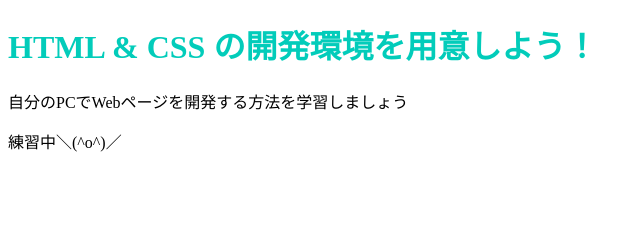
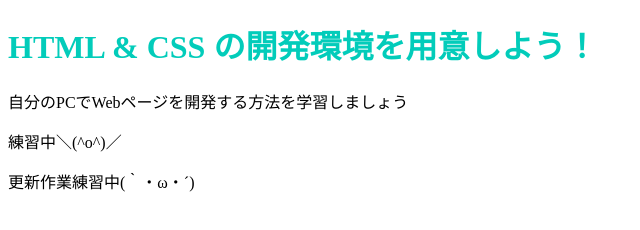
Before and after one commit to masamizaru/prog-8, a plain HTML site: page index.html in a window 1280 px wide. Shown: the whole page, without its empty margins (0-640 px from the left). Drawn offline with Linux system fonts and the light colour scheme.

Commit message:
Update index.html

```diff
--- a/index.html
+++ b/index.html
@@ -9,5 +9,6 @@
     <h1 class="title">HTML & CSS の開発環境を用意しよう！</h1>
     <p>自分のPCでWebページを開発する方法を学習しましょう</p>
     <p>練習中＼(^o^)／</p>
+    <p>更新作業練習中(｀・ω・´)</p>
   </body>
 </html>
```
